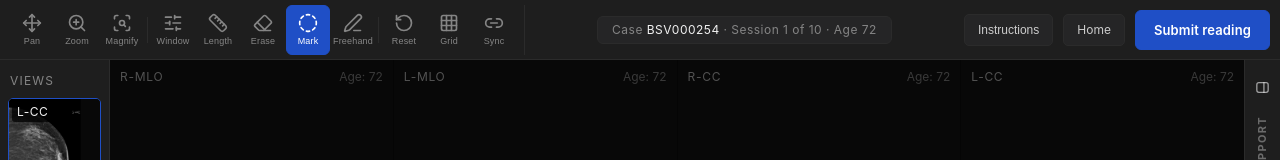
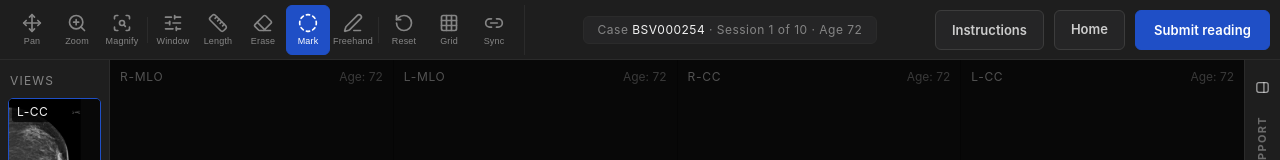
Before and after one commit to Kris0320/RCA-IRP-AI-Breast-Screening-Prototype, a website: page reading.html in a window 1280 px wide. Shown: the top 160 px of the page. Drawn offline with nearby package versions, Linux system fonts and the light colour scheme.

Commit message:
Toolbar: secondary buttons match Submit height and shape
btn-sm (Instructions, Home): 40px height, 6px radius, 13px bold —
same geometry as Submit reading, neutral surface fill for secondary tier.

Co-Authored-By: Claude Sonnet 4.6 <noreply@anthropic.com>

```diff
--- a/reading.html
+++ b/reading.html
@@ -111,19 +111,21 @@
   .case-id-chip span { color: var(--text-dim); }
   .toolbar-right { display: flex; gap: 10px; align-items: center; }
   .btn-sm {
-    height: 32px;
-    padding: 0 13px;
-    border-radius: 5px;
-    border: 1px solid var(--border);
+    height: 40px;
+    padding: 0 16px;
+    border-radius: 6px;
+    border: 1px solid var(--border-light);
     background: var(--surface2);
     color: var(--text);
     cursor: pointer;
-    font-size: 12px;
+    font-size: 13px;
+    font-weight: 600;
+    font-family: inherit;
     display: inline-flex;
     align-items: center;
-    transition: background 0.15s;
-  }
-  .btn-sm:hover { background: var(--surface3); }
+    transition: background 0.15s, border-color 0.15s;
+  }
+  .btn-sm:hover { background: var(--surface3); border-color: var(--border-light); }
   .btn-submit-toolbar {
     height: 40px;
     padding: 0 18px;
```
